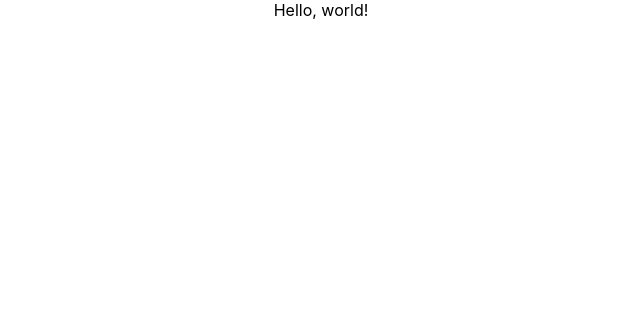
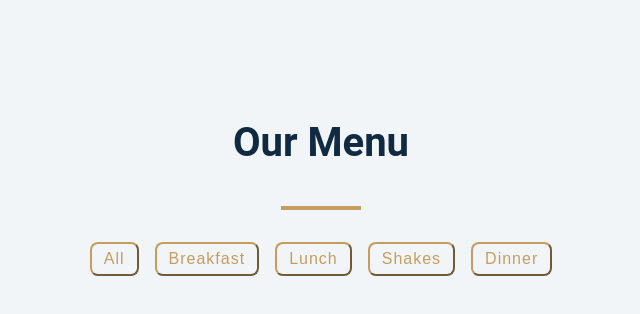
Before and after one commit to r-shirasu/menu_React_practice, a React (Create React App) app: page / in a window 1280 px wide. Shown: the top 314 px of the page, without its empty margins (319-959 px from the left). Built offline with nearby package versions, Linux system fonts and the light colour scheme.

Commit message:
タイトル部分まで作成

```diff
--- a/src/App.js
+++ b/src/App.js
@@ -1,5 +1,14 @@
 import "./App.scss";
+import { Menu } from "./Menu";
 
 export const App = () => {
-  return <div className="App">Hello, world!</div>;
+  return (
+    <div className="menu">
+      <div className="title">
+        <h2>Our Menu</h2>
+        <div className="underline"></div>
+      </div>
+      <Menu />
+    </div>
+  );
 };
--- a/src/App.scss
+++ b/src/App.scss
@@ -1,38 +1,31 @@
-.App {
-  text-align: center;
+body {
+  font-family: "Open Sans", sans-serif;
+  background-color: hsl(210, 36%, 96%);
+  color: hsl(209deg 61% 16%);
+
+  line-height: 1.5;
+  font-size: 0.875rem;
 }
 
-.App-logo {
-  height: 40vmin;
-  pointer-events: none;
-}
+.menu {
+  padding: 5rem 0;
 
-@media (prefers-reduced-motion: no-preference) {
-  .App-logo {
-    animation: App-logo-spin infinite 20s linear;
+  .title {
+    text-align: center;
+    margin-bottom: 2rem;
+
+    h2 {
+      font-family: "Roboto", sans-serif;
+      font-size: 2.5rem;
+      font-weight: bold;
+    }
+
+    .underline {
+      width: 5rem;
+      height: 0.25rem;
+      background: #c59d5f;
+      margin-left: auto;
+      margin-right: auto;
+    }
   }
 }
-
-.App-header {
-  background-color: #282c34;
-  min-height: 100vh;
-  display: flex;
-  flex-direction: column;
-  align-items: center;
-  justify-content: center;
-  font-size: calc(10px + 2vmin);
-  color: white;
-}
-
-.App-link {
-  color: #61dafb;
-}
-
-@keyframes App-logo-spin {
-  from {
-    transform: rotate(0deg);
-  }
-  to {
-    transform: rotate(360deg);
-  }
-}
--- /dev/null
+++ b/src/Menu.js
@@ -0,0 +1,23 @@
+import "./Menu.scss";
+
+export const Menu = () => {
+  return (
+    <div className="btn-container">
+      <button type="button" className="filter-btn" data-id="all">
+        all
+      </button>
+      <button type="button" className="filter-btn" data-id="breakfast">
+        breakfast
+      </button>
+      <button type="button" className="filter-btn" data-id="lunch">
+        lunch
+      </button>
+      <button type="button" className="filter-btn" data-id="shakes">
+        shakes
+      </button>
+      <button type="button" className="filter-btn" data-id="Dinner">
+        dinner
+      </button>
+    </div>
+  );
+};
--- /dev/null
+++ b/src/Menu.scss
@@ -0,0 +1,23 @@
+.btn-container {
+  margin-bottom: 4rem;
+  display: flex;
+  justify-content: center;
+
+  .filter-btn {
+    background: transparent;
+    border-color: #c59d5f;
+    font-size: 1rem;
+    text-transform: capitalize;
+    margin: 0 0.5rem;
+    letter-spacing: 1px;
+    border-radius: 0.5rem;
+    padding: 0.375rem 0.75rem;
+    color: #c59d5f;
+    cursor: pointer;
+    transition: all 0.3s linear;
+  }
+  .filter-btn:hover {
+    background: #c59d5f;
+    color: white;
+  }
+}
```
